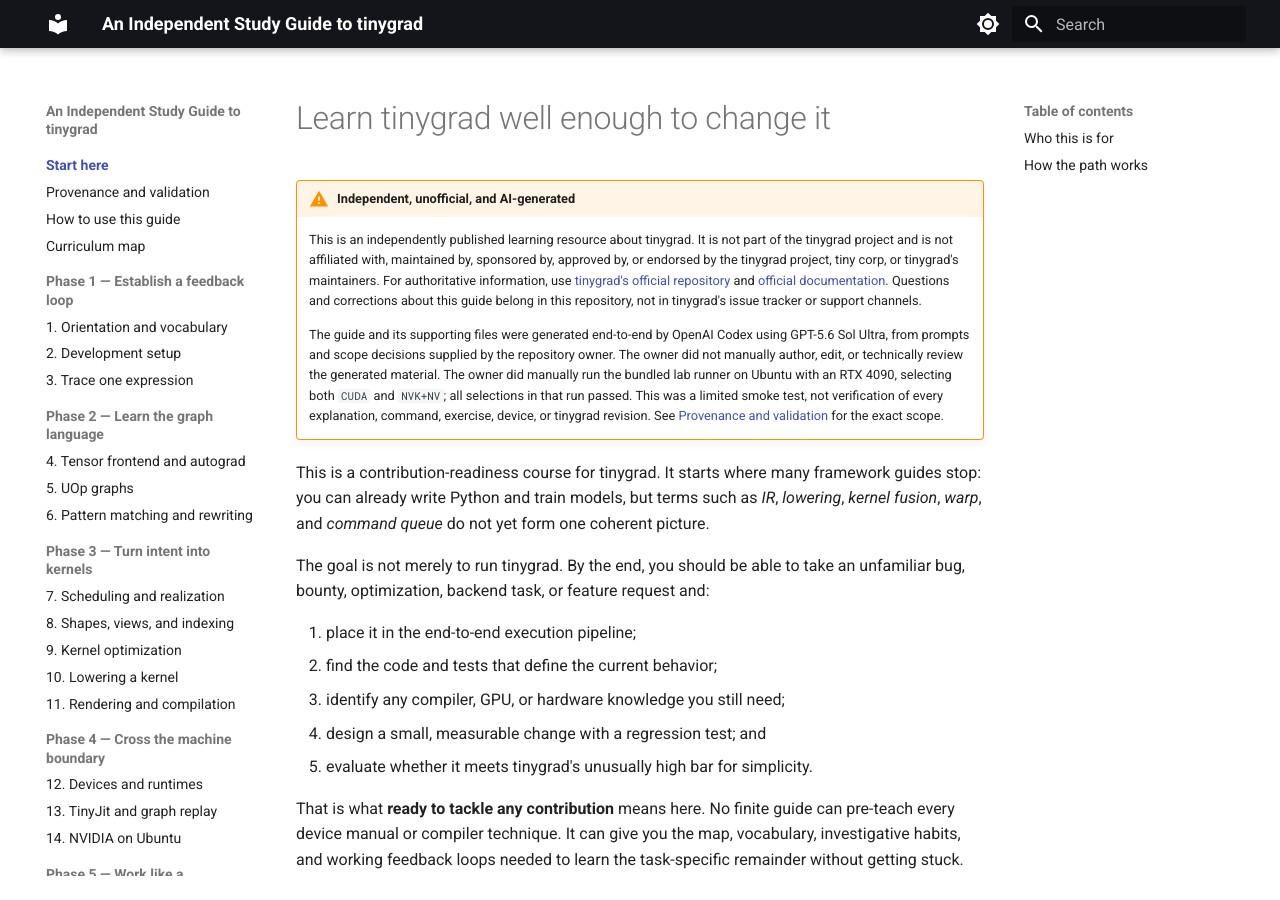
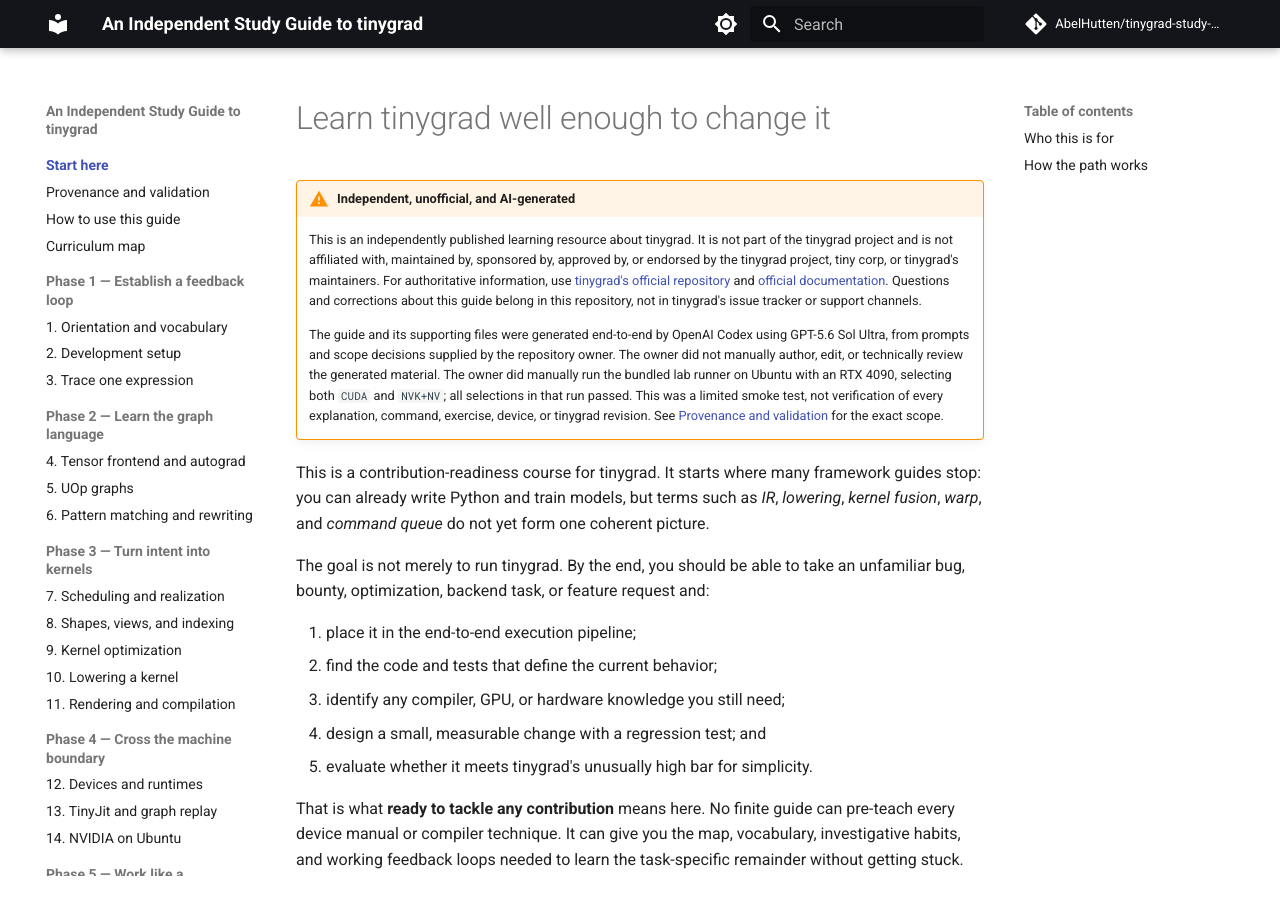
Before and after one commit to AbelHutten/tinygrad-study-guide-ai-generated, an MkDocs documentation site: the page built from docs/index.md, in a window 1280 px wide and 900 px high. Built offline with MkDocs 1.6.1 and Material for MkDocs 9.7.7, drawn with Linux system fonts in a browser that asks for light colours; comment, search, counter and statistics services are not loaded.

Commit message:
ci: publish the guide with GitHub Pages

```diff
--- a/mkdocs.yml
+++ b/mkdocs.yml
@@ -1,5 +1,8 @@
 site_name: An Independent Study Guide to tinygrad
 site_description: An independent, unofficial path from Python and ML experience to contributing to tinygrad
+site_url: https://abelhutten.github.io/tinygrad-study-guide-ai-generated/
+repo_url: https://github.com/AbelHutten/tinygrad-study-guide-ai-generated
+repo_name: AbelHutten/tinygrad-study-guide-ai-generated
 
 theme:
   name: material
```
Also changed, not shown: 1 other file.
